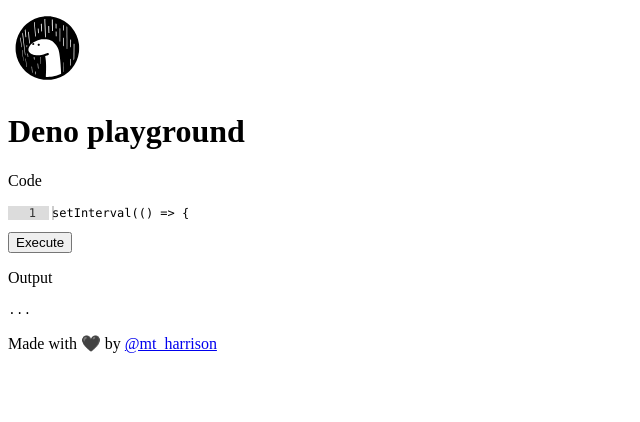
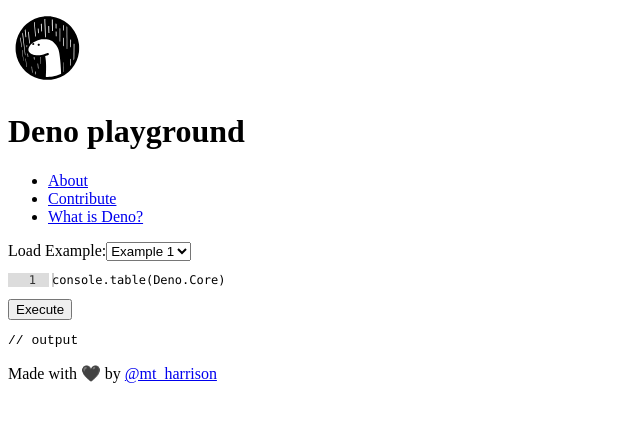
Before and after one commit to mtharrison/deno-playground, a React app in the folder frontend/: page / in a window 1280 px wide. Shown: the top 422 px of the page, without its empty margins (0-640 px from the left). Built offline with nearby package versions, Linux system fonts and the light colour scheme; the HTML template or start-up script is replaced by a standard one.

Commit message:
Playin around

```diff
--- a/frontend/src/components/app.tsx
+++ b/frontend/src/components/app.tsx
@@ -2,6 +2,7 @@ import * as React from 'react';
 import { connect } from 'react-redux'
 
 import Editor from './editor'
+import Examples from './examples'
 import Output from './output'
 import { ApplicationState } from '../state'
 
@@ -16,7 +17,22 @@ const App = (props: AppProps) => {
             <header>
                 <img width="80px" src="/images/deno.svg" alt={props.name}/>
                 <h1>{props.name}</h1>
+                <ul>
+                    <li><a href="http://" target="_blank" rel="noopener noreferrer">About</a></li>
+                    <li><a href="http://" target="_blank" rel="noopener noreferrer">Contribute</a></li>
+                    <li><a href="http://" target="_blank" rel="noopener noreferrer">What is Deno?</a></li>
+                </ul>
             </header>
+            <div className="toolbar">
+                <label htmlFor="examples">Load Example:</label>
+                <select name="examples" id="examples">
+                    <option value="1">Example 1</option>
+                    <option value="2">Example 2</option>
+                    <option value="3">Example 3</option>
+                    <option value="4">Example 4</option>
+                    <option value="5">Example 5</option>
+                </select>
+            </div>
             <div className="main">
                 <Editor />
                 <Output />
--- a/frontend/src/components/editor.tsx
+++ b/frontend/src/components/editor.tsx
@@ -23,7 +23,6 @@ class Editor extends React.Component<EditorProps> {
     render() {
         return (
             <div className="editor-container">
-                <p>Code</p>
                 <pre className="blue-bg" id="code" contentEditable>{this.props.code}</pre>
                 <button onClick={() => this.props.execute(this.props.code)} type="button" className="btn">{this.props.locked ? '...' : 'Execute'}</button>
             </div>
--- /dev/null
+++ b/frontend/src/components/examples.tsx
@@ -0,0 +1,21 @@
+import * as React from 'react';
+import { connect } from 'react-redux'
+
+class Examples extends React.Component {
+
+
+    render() {
+        return (
+            <div className="examples-container">
+                <ul>
+                    <li><a href="http://" target="_blank" rel="noopener noreferrer">Example 1</a></li>
+                    <li><a href="http://" target="_blank" rel="noopener noreferrer">Example 2</a></li>
+                    <li><a href="http://" target="_blank" rel="noopener noreferrer">Example 3</a></li>
+                    <li><a href="http://" target="_blank" rel="noopener noreferrer">Example 4</a></li>
+                </ul>
+            </div>
+        );
+    }
+}
+
+export default connect()(Examples)
--- a/frontend/src/components/output.tsx
+++ b/frontend/src/components/output.tsx
@@ -7,7 +7,6 @@ const Output = (props: any) => {
 
     return (
         <div className="output-container">
-            <p>Output</p>
             <pre className="blue-bg" id="output">{props.output}</pre>
         </div>
     );
--- a/frontend/src/state.ts
+++ b/frontend/src/state.ts
@@ -11,8 +11,8 @@ export interface ApplicationState {
 }
 
 const defaultState: ApplicationState = {
-    output: '...',
-    code: `setInterval(() => {\n    let i = 0;\n\tconsole.log('hello ' + i++);\n}, 1000)`,
+    output: '// output',
+    code: `console.table(Deno.Core)`,
     name: 'Deno playground',
     locked: false
 };
--- a/frontend/static/css/style.css
+++ b/frontend/static/css/style.css
@@ -14,7 +14,7 @@ a {
 .container {
     display: flex;
     flex-direction: column;
-    padding: 10px;
+    padding: 20px;
 }
 
 header {
@@ -26,6 +26,28 @@ header {
 header h1 {
     font-size: 24px;
     margin-left: 5px;
+}
+
+header ul {
+    margin-left: auto
+}
+
+header li {
+    float: left;
+    margin: 0px 10px;
+    list-style-type: none;
+}
+
+.toolbar {
+    margin: 20px 10px 5px;
+}
+
+.toolbar label {
+    margin-right: 10px;
+}
+
+.toolbar select {
+    width: 150px;
 }
 
 .main {
@@ -87,7 +109,8 @@ pre {
 }
 
 #output {
-    font-family: 'Roboto Mono', monospace;
+    /* font-family: 'Roboto Mono', monospace; */
+    font-family: monospace;
     font-size: 14px;
     flex: 1;
 }
```
Also changed, not shown: frontend/static/js/bundle.js, 2 other files (tests, documents, lock files or other folders).
